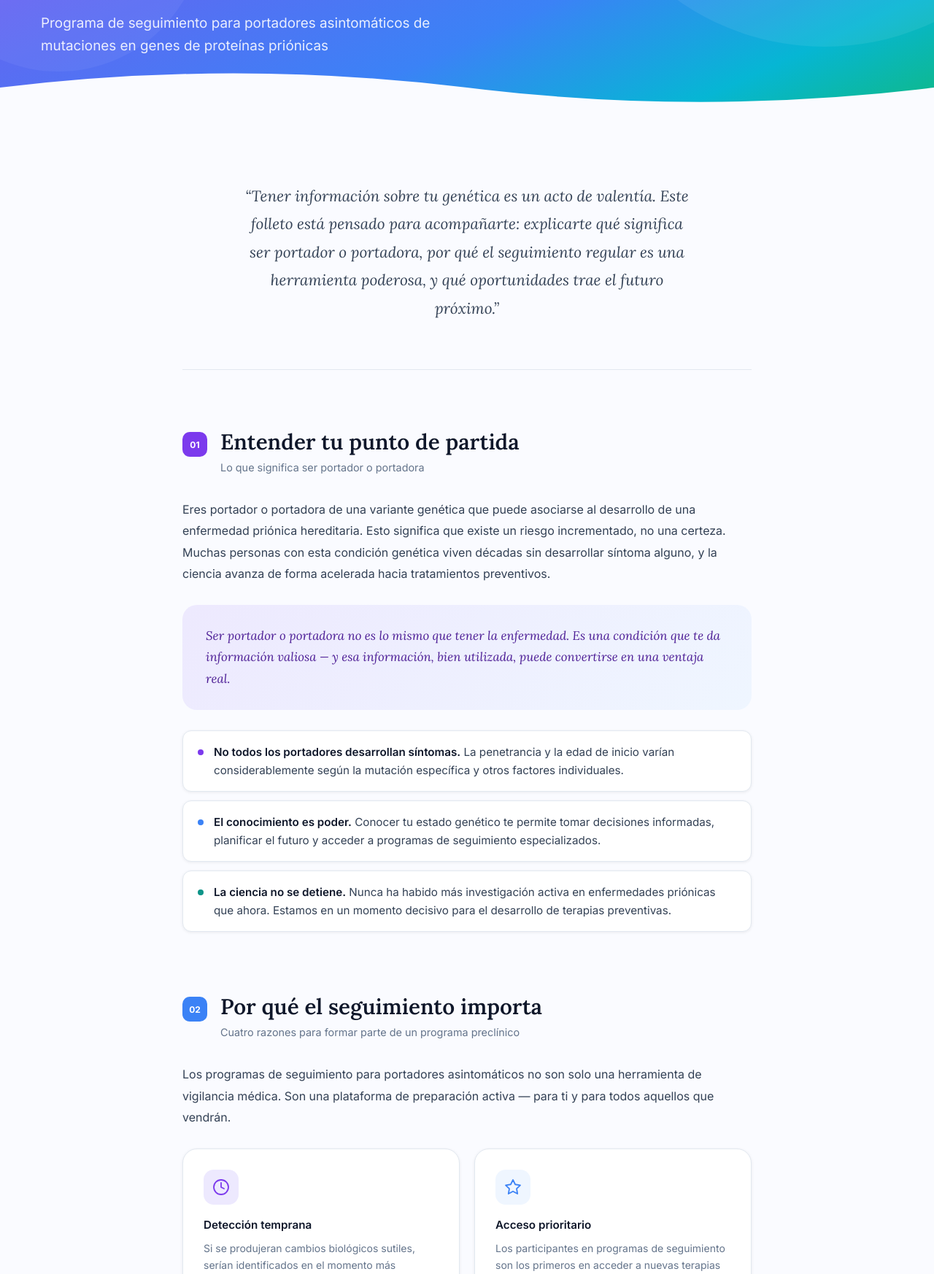
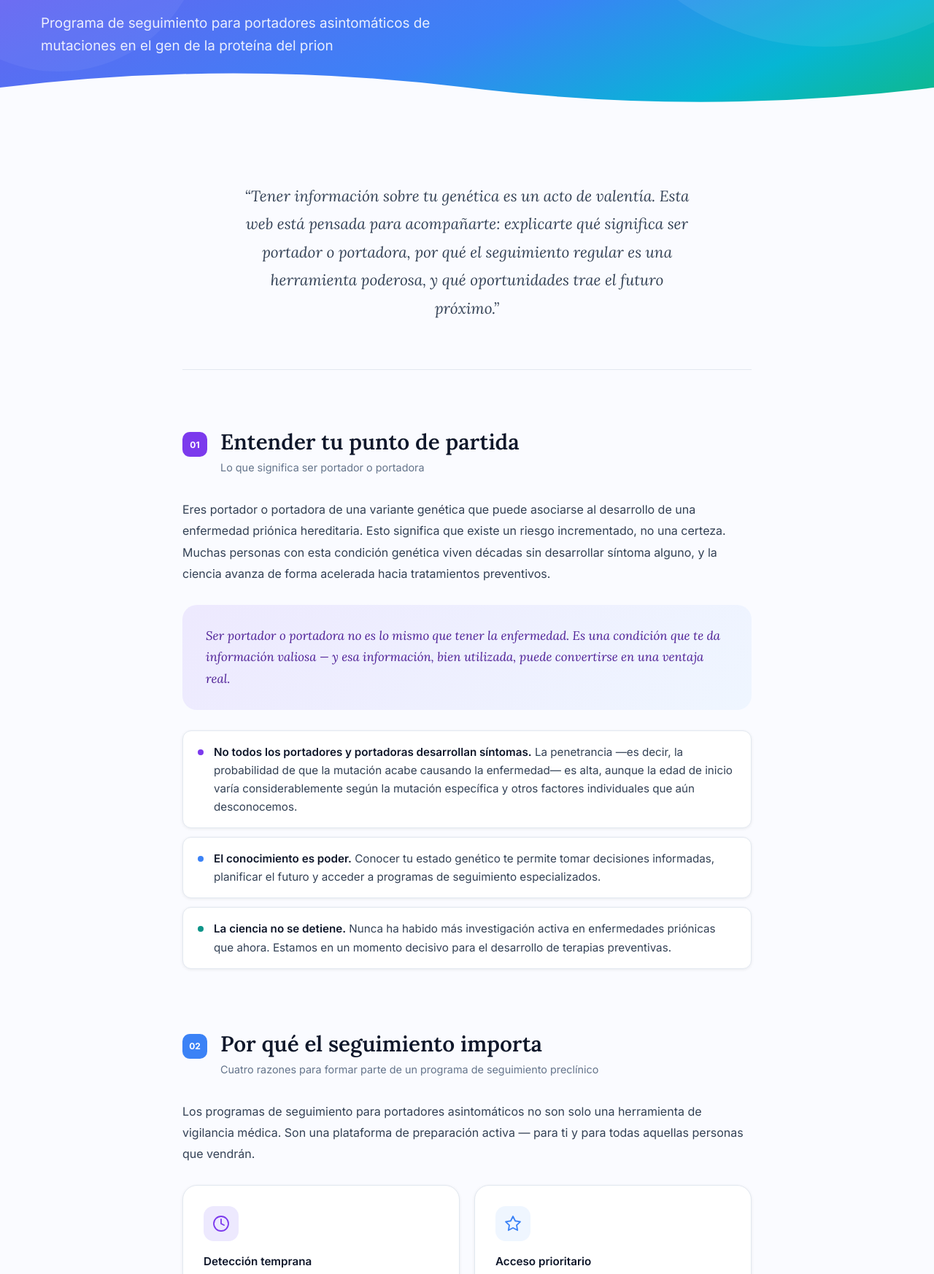
Before and after one commit to Jokin1969/Brochures, a website: page public/portadores.html in a window 1280 px wide. Shown: the part 386-2132 px from the top of the page at 73% size. Drawn offline with Linux system fonts and the light colour scheme.

Commit message:
fix: apply 6 text corrections to portadores brochure

```diff
--- a/public/portadores.html
+++ b/public/portadores.html
@@ -429,7 +429,7 @@
             </h1>
             <p class="hero-subtitle">
                 Programa de seguimiento para portadores asintomáticos
-                de mutaciones en genes de proteínas priónicas
+                de mutaciones en el gen de la proteína del prion
             </p>
         </div>
         <div class="hero-wave">
@@ -446,7 +446,7 @@
         <div class="opening">
             <p class="opening-text">
                 &ldquo;Tener información sobre tu genética es un acto de valentía.
-                Este folleto está pensado para acompañarte: explicarte qué significa
+                Esta web está pensada para acompañarte: explicarte qué significa
                 ser portador o portadora, por qué el seguimiento regular es
                 una herramienta poderosa, y qué oportunidades trae el futuro próximo.&rdquo;
             </p>
@@ -475,7 +475,7 @@
             <ul class="facts">
                 <li class="fact">
                     <span class="fact-dot dot-purple"></span>
-                    <p><strong>No todos los portadores desarrollan síntomas.</strong> La penetrancia y la edad de inicio varían considerablemente según la mutación específica y otros factores individuales.</p>
+                    <p><strong>No todos los portadores y portadoras desarrollan síntomas.</strong> La penetrancia &mdash;es decir, la probabilidad de que la mutación acabe causando la enfermedad&mdash; es alta, aunque la edad de inicio varía considerablemente según la mutación específica y otros factores individuales que aún desconocemos.</p>
                 </li>
                 <li class="fact">
                     <span class="fact-dot dot-blue"></span>
@@ -494,13 +494,13 @@
                 <div class="section-num num-blue">02</div>
                 <div>
                     <h2 class="section-title">Por qué el seguimiento importa</h2>
-                    <p class="section-sub">Cuatro razones para formar parte de un programa preclínico</p>
+                    <p class="section-sub">Cuatro razones para formar parte de un programa de seguimiento preclínico</p>
                 </div>
             </div>
             <div class="prose">
                 <p>Los programas de seguimiento para portadores asintomáticos no son solo
                 una herramienta de vigilancia médica. Son una plataforma de preparación activa
-                &mdash; para ti y para todos aquellos que vendrán.</p>
+                &mdash; para ti y para todas aquellas personas que vendrán.</p>
             </div>
             <div class="benefits">
                 <div class="benefit">
@@ -557,7 +557,7 @@
             </div>
             <div class="prose">
                 <p>Estamos en un momento histórico para la investigación en enfermedades priónicas.
-                Por primera vez, se están desarrollando y probando terapias diseñadas específicamente
+                Por primera vez, se están desarrollando y probando en animales terapias diseñadas específicamente
                 para prevenir el inicio de los síntomas en portadores asintomáticos.
                 Los avances de los últimos años han sido extraordinarios.</p>
             </div>
```
